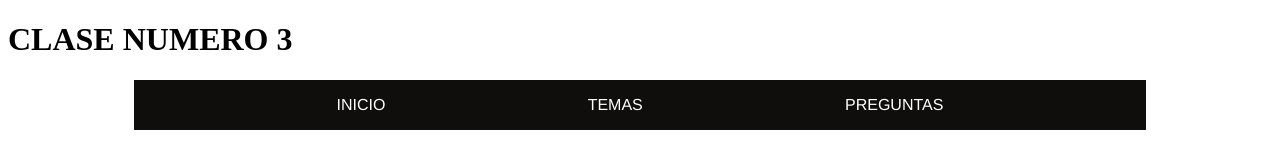
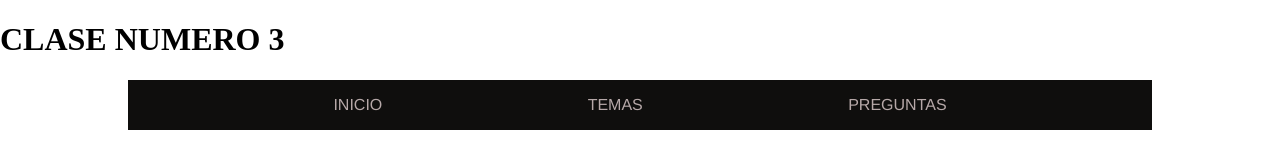
Before and after one commit to nicolasmarin99/clase-numero-3, a plain HTML site: page index.html in a window 1280 px wide. Drawn offline with Linux system fonts and the light colour scheme.

Commit message:
correccion barra nav

```diff
--- a/assets/css/estilosindex.css
+++ b/assets/css/estilosindex.css
@@ -8,7 +8,7 @@ nav ul{
     margin: 0 auto;
     margin-top: 1rem;
     border-radius: .3;
-    color: white;
+    color: rgb(182, 168, 168);
     align-items: center;
     padding: 1rem 0;
 }
@@ -16,4 +16,5 @@ nav ul{
 nav ul li{
     text-transform: uppercase;
     font-family: 'Franklin Gothic Medium', 'Arial Narrow', Arial, sans-serif;
+
 }
--- a/index.html
+++ b/index.html
@@ -4,6 +4,7 @@
     <meta charset="UTF-8">
     <meta name="viewport" content="width=device-width, initial-scale=1.0">
     <title>Document</title>
+    <link rel="stylesheet" href="./assets/css/normalize.css">
     <link rel="stylesheet" href="./assets/css/estilosindex.css">
 </head>
 <body>
```
